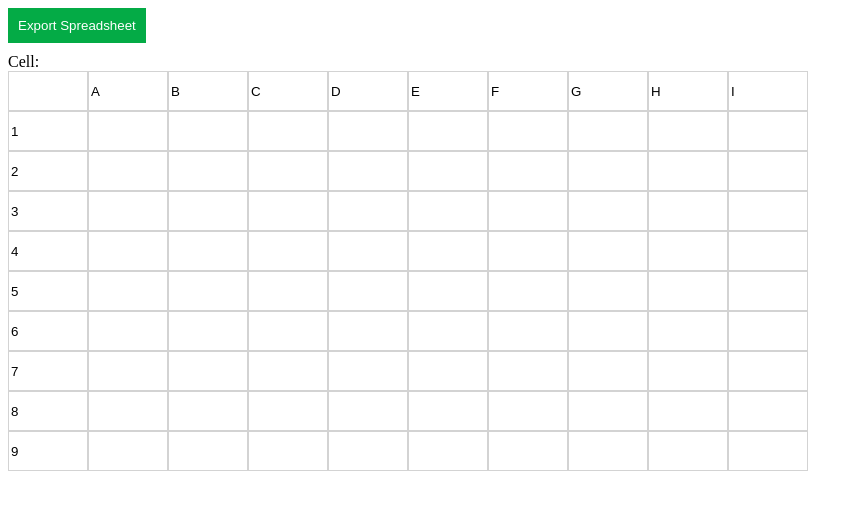
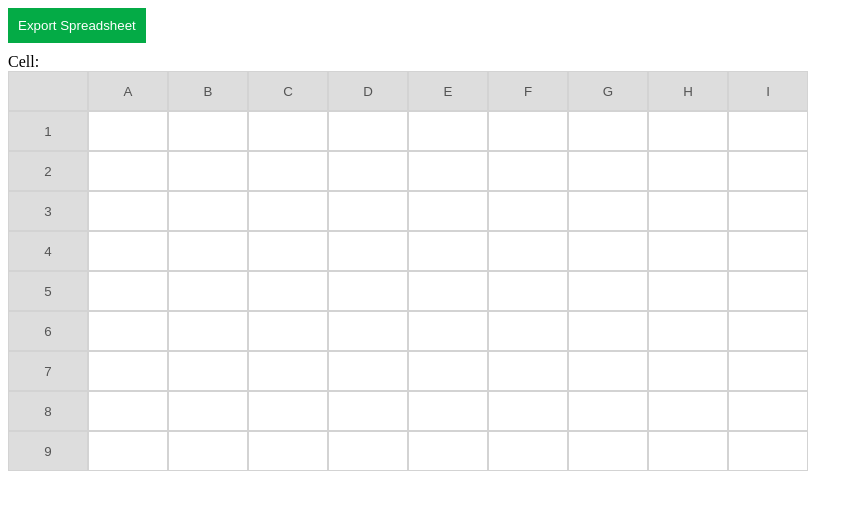
Before and after one commit to hyoloui/spreadsheet-app, a plain HTML site: page index.html in a window 1280 px wide. Shown: the whole page, without its empty margins (0-863 px from the left). Drawn offline with Linux system fonts and the light colour scheme.

Commit message:
feat: create Header
- header class를 생성합니다
- header cell을 스타일링 합니다
- header 는 disabled 속성을 추가하여 수정을 방지합니다
- class 생성자에 rowName과 columnName을 추가합니다
- 클릭한 요소의 row header와 column header에 active class를 추가합니다

```diff
--- a/script.js
+++ b/script.js
@@ -4,12 +4,23 @@ const COLS = 10;
 const spreadsheet = [];
 
 class Cell {
-  constructor(isHeader, disabled, data, row, column, active = false) {
+  constructor(
+    isHeader,
+    disabled,
+    data,
+    row,
+    column,
+    rowName,
+    columnName,
+    active = false
+  ) {
     this.isHeader = isHeader;
     this.disabled = disabled;
     this.data = data;
     this.row = row;
     this.column = column;
+    this.rowName = rowName;
+    this.columnName = columnName;
     this.active = active;
   }
 }
@@ -20,23 +31,41 @@ function initSpreadsheet() {
   for (let i = 0; i < ROWS; i += 1) {
     const row = [];
     for (let j = 0; j < COLS; j += 1) {
+      let columnCode = String.fromCharCode(65 + j - 1);
       let cellData = "";
+      let isHeader = false;
+      let disabled = false;
 
       // 모든 셀의 첫번째 열에는 1, 2, 3, 4, 5, 6, 7, 8, 9, 10
       if (j === 0) {
         cellData = i;
+        isHeader = true;
+        disabled = true;
       }
       // 모든 셀의 첫번째 행에는 A, B, C, D, E, F, G, H, I, J
       if (i === 0) {
-        cellData = String.fromCharCode(65 + j - 1);
+        cellData = columnCode;
+        isHeader = true;
+        disabled = true;
       }
 
+      const rowName = i;
+      let columnName = columnCode;
+
       // 0-0 에는 빈 문자열
-      if (i === 0 && j === 0) {
-        cellData = "";
-      }
+      if (i === 0 && j === 0) cellData = "";
+      if (j === 0) columnName = 0;
 
-      const cell = new Cell(false, false, cellData, i, j, false);
+      const cell = new Cell(
+        isHeader,
+        disabled,
+        cellData,
+        i,
+        j,
+        rowName,
+        columnName,
+        false
+      );
       row.push(cell); // 0-0, 0-1, 0-2, ...
     }
     spreadsheet.push(row);
@@ -51,7 +80,28 @@ function createCellElement(cell) {
   cellEl.id = "cell_" + cell.row + cell.column;
   cellEl.value = cell.data;
   cellEl.disabled = cell.disabled;
+
+  if (cell.isHeader) {
+    cellEl.classList.add("header");
+  }
+
+  cellEl.onclick = () => handleCellClick(cell);
+
   return cellEl;
+}
+
+function handleCellClick(cell) {
+  const columnHeader = spreadsheet[0][cell.column];
+  const rowHeader = spreadsheet[cell.row][0];
+  const columnHeaderEl = getElFromRowCol(columnHeader.row, columnHeader.column);
+  const rowHeaderEl = getElFromRowCol(rowHeader.row, rowHeader.column);
+  columnHeaderEl.classList.add("active");
+  rowHeaderEl.classList.add("active");
+  console.log(columnHeaderEl, rowHeaderEl);
+}
+
+function getElFromRowCol(row, col) {
+  return document.querySelector(`#cell_${row}${col}`);
 }
 
 function drawSheet() {
--- a/styles.css
+++ b/styles.css
@@ -19,3 +19,13 @@
   outline: none;
   box-sizing: border-box;
 }
+
+.cell.header {
+  text-align: center;
+  background: #ddd;
+}
+
+.cell.header.active {
+  background: lightblue;
+  color: white;
+}
```
